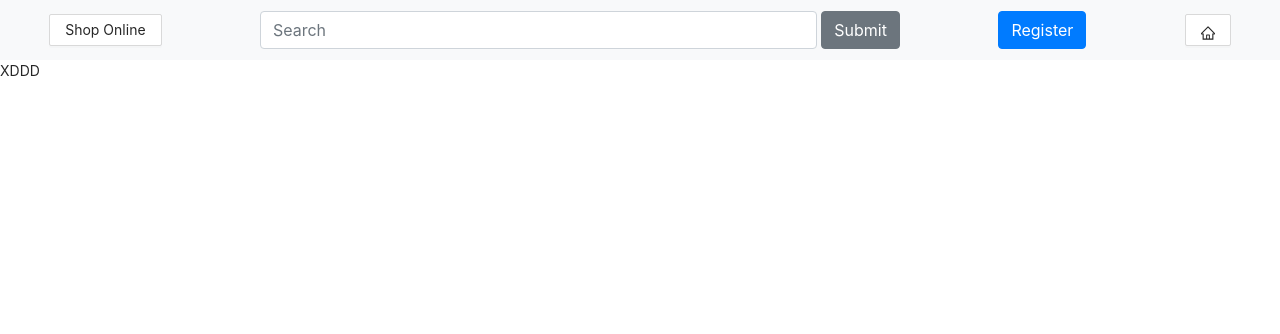
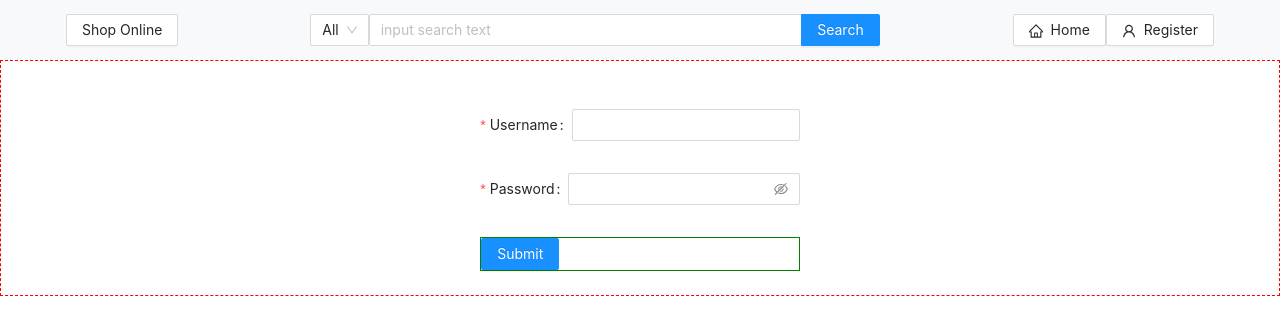
Before and after one commit to HowToShake/OnlineStore, a React (Create React App) app in the folder shop/: page /register in a window 1280 px wide. Shown: the top 334 px of the page. Built offline with nearby package versions, Linux system fonts and the light colour scheme.

Commit message:
Initial version of register layout

```diff
--- a/shop/src/components/TopBar/top-bar-view.js
+++ b/shop/src/components/TopBar/top-bar-view.js
@@ -1,11 +1,16 @@
 import React from 'react'
 import { Link } from 'react-router-dom';
-import { Button } from 'antd'
-import { HomeOutlined } from '@ant-design/icons'
+import { Button, Input, Select } from 'antd'
+import { HomeOutlined, UserOutlined } from '@ant-design/icons'
 
 export const TopBar = (props) => {
 
     console.log(props.count);
+
+    const { Option } = Select;
+
+    const buttonStyle =  "d-flex flex-row align-items-center";
+
 
     const handleSearchBox = (e) => {
         console.log(e.target.value)
@@ -17,18 +22,32 @@ export const TopBar = (props) => {
                 <Button className="d-flex flex-column justify-content-center">Shop Online</Button>
             </Link>
 
-            <form className="d-flex flex-row flex-nowrap justify-content-center align-items-center" style={{ minHeight: '60%', minWidth: '50%'}}>
-                <input  className="form-control" type="text" placeholder="Search" onChange={e => handleSearchBox(e)} style={{minWidth: '80px'}}/>
-                <button type="submit" className="btn btn-secondary ml-1 text-center" >Submit</button>
-            </form>
+            <div>
+            <Input.Group className="site-input-group-wrapper">
+                <Select defaultValue="All">
+                    <Option value="All">All</Option>
+                    <Option value="Cars">Cars</Option>
+                </Select>
 
-            <Link to="/register">
-                <button className="btn btn-primary">Register</button>
-            </Link>
+                <Input.Search
+                    style={{ width: '40vw' }}
+                    placeholder="input search text"
+                    enterButton="Search"
+                    onChange={e => handleSearchBox(e)} />
+            </Input.Group>
+            </div>
 
-            <Link to="/">
-                <Button><HomeOutlined /></Button>
-            </Link>
+            <div className="d-flex flex-row justify-content-center align-items-center">
+
+                <Link to="/">
+                    <Button className={buttonStyle} icon={<HomeOutlined />}>Home</Button>
+                </Link>
+
+                <Link to="/register">
+                    <Button className={buttonStyle} icon={<UserOutlined />}>Register</Button>
+                </Link>
+
+            </div>
 
 
         </div>
--- a/shop/src/components/register/register-view.js
+++ b/shop/src/components/register/register-view.js
@@ -1,9 +1,64 @@
 import React from 'react'
+import { Form, Input, Button } from 'antd';
+
 
 const Register = () => {
+
+    const onFinish = values => {
+        console.log('Success:', values);
+      };
+
+      const onFinishFailed = errorInfo => {
+        console.log('Failed:', errorInfo);
+      };
+
     return (
-        <div>
-            <p>XDDD</p>
+        <div className="d-flex flex-column justify-content-center" style={{border: '1px dashed red'}}>
+            <div className="w-25 align-self-center pt-5">
+                <Form
+                    name="basic"
+                    initialValues={{
+                        remember: true,
+                    }}
+                    onFinish={onFinish}
+                    onFinishFailed={onFinishFailed}
+                    >
+                    <Form.Item
+                        label="Username"
+                        name="username"
+                        hasFeedback
+                        rules={[
+                        {
+                            required: true,
+                            message: 'Please input your username!',
+                        },
+                        ]}
+                    >
+                        <Input />
+                    </Form.Item>
+
+                    <Form.Item
+                        label="Password"
+                        name="password"
+                        hasFeedback
+                        rules={[
+                        {
+                            required: true,
+                            message: 'Please input your password!',
+                        },
+                        ]}
+                    >
+                        <Input.Password />
+                    </Form.Item>
+
+
+                    <Form.Item  style={{border: '1px solid green'}}>
+                        <Button className="ml-auto" type="primary" htmlType="submit">
+                            Submit
+                        </Button>
+                    </Form.Item>
+                    </Form>
+                </div>
         </div>
     )
 }
```
